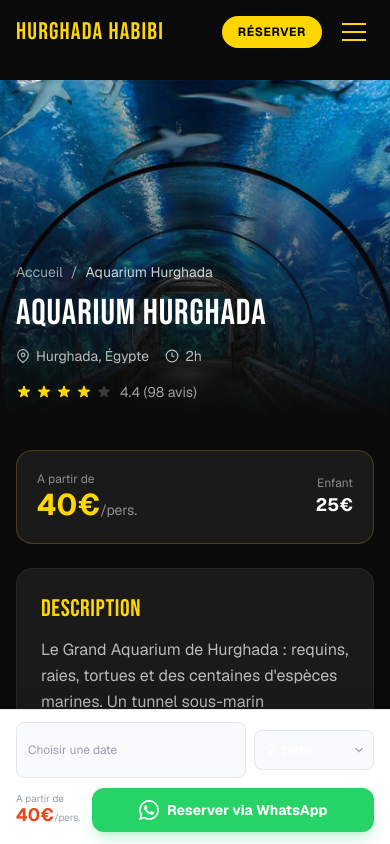
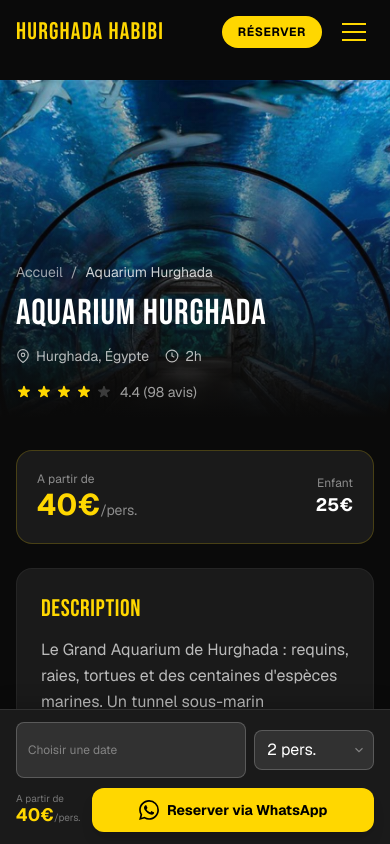
Before and after one commit to nabilnabti/hurghadahabibi, a Next.js app: page /v2/activite/aquarium-hurghada in a window 390 px wide. Shown: the top 844 px of the page. Built offline with nearby package versions, Linux system fonts and the light colour scheme.

Commit message:
fix: BookingButton thème dark pour V2 — placeholders visibles, labels clairs, bouton gold
Co-Authored-By: Claude Opus 4.6 (1M context) <noreply@anthropic.com>

```diff
--- a/src/app/(v2)/v2/activite/[slug]/page.tsx
+++ b/src/app/(v2)/v2/activite/[slug]/page.tsx
@@ -237,6 +237,7 @@ export default async function V2ActivityPage({
                       price={activity.price}
                       childPrice={activity.childPrice}
                       variant="sidebar"
+                      theme="dark"
                     />
                   </Suspense>
                 </div>
@@ -279,6 +280,7 @@ export default async function V2ActivityPage({
             price={activity.price}
             childPrice={activity.childPrice}
             variant="mobile"
+            theme="dark"
           />
         </Suspense>
         <div className="h-28 lg:hidden" />
--- a/src/components/BookingButton.tsx
+++ b/src/components/BookingButton.tsx
@@ -11,12 +11,14 @@ type Props = {
   price: number;
   childPrice?: number;
   variant: "sidebar" | "mobile";
+  theme?: "light" | "dark";
 };
 
-export default function BookingButton({ title, location, duration, price, childPrice, variant }: Props) {
+export default function BookingButton({ title, location, duration, price, childPrice, variant, theme = "light" }: Props) {
   const searchParams = useSearchParams();
   const [date, setDate] = useState("");
   const [persons, setPersons] = useState("2");
+  const dark = theme === "dark";
 
   useEffect(() => {
     const urlDate = searchParams.get("date");
@@ -45,15 +47,26 @@ Merci de me confirmer la disponibilite !`;
 
   const whatsappUrl = getWhatsAppUrl(message);
 
+  // Style tokens
+  const inputBg = dark ? "bg-white/10 border-white/20 text-white" : "bg-gray-50 border-gray-200 text-gray-900";
+  const placeholderColor = dark ? "text-white/40" : "text-gray-400";
+  const labelColor = dark ? "text-white/70" : "text-foreground";
+  const priceColor = dark ? "text-[#FFD700]" : "text-[#E8461C]";
+  const subTextColor = dark ? "text-white/40" : "text-gray-400";
+  const barBg = dark
+    ? "bg-[#1A1A1A] border-t border-white/10"
+    : "bg-white border-t border-gray-200";
+  const selectOptionBg = dark ? "bg-[#1A1A1A]" : "";
+
   if (variant === "mobile") {
     return (
-      <div className="fixed bottom-0 left-0 right-0 bg-white border-t border-gray-200 px-4 py-3 lg:hidden z-50 shadow-[0_-4px_20px_rgba(0,0,0,0.1)]">
+      <div className={`fixed bottom-0 left-0 right-0 ${barBg} px-4 py-3 lg:hidden z-50 shadow-[0_-4px_20px_rgba(0,0,0,0.2)]`}>
         {/* Row 1: Date + Personnes */}
         <div className="flex items-center gap-2 mb-2.5">
           {/* Date with placeholder */}
           <div className="flex-1 relative min-h-[40px]">
             {!date && (
-              <span className="absolute inset-0 flex items-center pl-3 text-gray-400 text-xs pointer-events-none z-10">
+              <span className={`absolute inset-0 flex items-center pl-3 ${placeholderColor} text-xs pointer-events-none z-10`}>
                 Choisir une date
               </span>
             )}
@@ -61,8 +74,8 @@ Merci de me confirmer la disponibilite !`;
               type="date"
               value={date}
               onChange={(e) => setDate(e.target.value)}
-              className="absolute inset-0 w-full h-full pl-3 pr-2 border border-gray-200 rounded-lg bg-gray-50 text-xs"
-              style={{ fontSize: "16px", color: date ? "#111827" : "transparent" }}
+              className={`absolute inset-0 w-full h-full pl-3 pr-2 border rounded-lg text-xs ${inputBg}`}
+              style={{ fontSize: "16px", color: date ? (dark ? "white" : "#111827") : "transparent", colorScheme: dark ? "dark" : "light" }}
             />
           </div>
           {/* Personnes */}
@@ -70,15 +83,15 @@ Merci de me confirmer la disponibilite !`;
             <select
               value={persons}
               onChange={(e) => setPersons(e.target.value)}
-              className="w-full h-[40px] pl-3 pr-7 border border-gray-200 rounded-lg bg-gray-50 text-xs appearance-none"
+              className={`w-full h-[40px] pl-3 pr-7 border rounded-lg text-xs appearance-none ${inputBg}`}
               style={{ fontSize: "16px" }}
             >
               {[1,2,3,4,5,6,7,8,9,10].map((n) => (
-                <option key={n} value={n}>{n} pers.</option>
+                <option key={n} value={n} className={selectOptionBg}>{n} pers.</option>
               ))}
-              <option value="10+">+10 pers.</option>
+              <option value="10+" className={selectOptionBg}>+10 pers.</option>
             </select>
-            <svg className="absolute right-2 top-1/2 -translate-y-1/2 w-3.5 h-3.5 text-gray-400 pointer-events-none" fill="none" viewBox="0 0 24 24" stroke="currentColor" strokeWidth="2">
+            <svg className={`absolute right-2 top-1/2 -translate-y-1/2 w-3.5 h-3.5 ${subTextColor} pointer-events-none`} fill="none" viewBox="0 0 24 24" stroke="currentColor" strokeWidth="2">
               <path d="M6 9l6 6 6-6" />
             </svg>
           </div>
@@ -86,14 +99,14 @@ Merci de me confirmer la disponibilite !`;
         {/* Row 2: Prix + Bouton */}
         <div className="flex items-center gap-3">
           <div className="shrink-0">
-            <p className="text-[10px] text-gray-400 leading-none">A partir de</p>
-            <p className="text-lg font-bold text-[#E8461C] leading-tight">{price}&euro;<span className="text-[10px] font-normal text-gray-400">/pers.</span></p>
+            <p className={`text-[10px] ${subTextColor} leading-none`}>A partir de</p>
+            <p className={`text-lg font-bold ${priceColor} leading-tight`}>{price}&euro;<span className={`text-[10px] font-normal ${subTextColor}`}>/pers.</span></p>
           </div>
           <a
             href={whatsappUrl}
             target="_blank"
             rel="noopener noreferrer"
-            className="flex-1 flex items-center justify-center gap-2 bg-[#25D366] hover:bg-[#20BD5A] text-white font-bold py-3 rounded-xl transition-colors text-sm shadow-lg shadow-green-500/20"
+            className={`flex-1 flex items-center justify-center gap-2 ${dark ? "bg-[#FFD700] text-black hover:bg-[#E5C200]" : "bg-[#25D366] hover:bg-[#20BD5A] text-white"} font-bold py-3 rounded-xl transition-colors text-sm shadow-lg`}
           >
             <svg className="w-5 h-5" fill="currentColor" viewBox="0 0 24 24">
               <path d="M17.472 14.382c-.297-.149-1.758-.867-2.03-.967-.273-.099-.471-.148-.67.15-.197.297-.767.966-.94 1.164-.173.199-.347.223-.644.075-.297-.15-1.255-.463-2.39-1.475-.883-.788-1.48-1.761-1.653-2.059-.173-.297-.018-.458.13-.606.134-.133.298-.347.446-.52.149-.174.198-.298.298-.497.099-.198.05-.371-.025-.52-.075-.149-.669-1.612-.916-2.207-.242-.579-.487-.5-.669-.51-.173-.008-.371-.01-.57-.01-.198 0-.52.074-.792.372-.272.297-1.04 1.016-1.04 2.479 0 1.462 1.065 2.875 1.213 3.074.149.198 2.096 3.2 5.077 4.487.709.306 1.262.489 1.694.625.712.227 1.36.195 1.871.118.571-.085 1.758-.719 2.006-1.413.248-.694.248-1.289.173-1.413-.074-.124-.272-.198-.57-.347m-5.421 7.403h-.004a9.87 9.87 0 01-5.031-1.378l-.361-.214-3.741.982.998-3.648-.235-.374a9.86 9.86 0 01-1.51-5.26c.001-5.45 4.436-9.884 9.888-9.884 2.64 0 5.122 1.03 6.988 2.898a9.825 9.825 0 012.893 6.994c-.003 5.45-4.437 9.884-9.885 9.884m8.413-18.297A11.815 11.815 0 0012.05 0C5.495 0 .16 5.335.157 11.892c0 2.096.547 4.142 1.588 5.945L.057 24l6.305-1.654a11.882 11.882 0 005.683 1.448h.005c6.554 0 11.89-5.335 11.893-11.893a11.821 11.821 0 00-3.48-8.413z" />
@@ -110,28 +123,35 @@ Merci de me confirmer la disponibilite !`;
     <div className="space-y-4">
       {/* Date picker */}
       <div>
-        <label className="block text-sm font-semibold text-foreground mb-1.5">Date souhaitee</label>
-        <input
-          type="date"
-          value={date}
-          onChange={(e) => setDate(e.target.value)}
-          className="w-full h-12 px-4 bg-gray-50 border border-gray-200 rounded-xl text-sm focus:outline-none focus:ring-2 focus:ring-[#E8461C]/30 focus:border-[#E8461C]/30"
-          style={{ fontSize: "16px" }}
-        />
+        <label className={`block text-sm font-semibold ${labelColor} mb-1.5`}>Date souhaitee</label>
+        <div className="relative min-h-[48px]">
+          {!date && (
+            <span className={`absolute inset-0 flex items-center pl-4 ${placeholderColor} text-sm pointer-events-none z-10`}>
+              Choisir une date
+            </span>
+          )}
+          <input
+            type="date"
+            value={date}
+            onChange={(e) => setDate(e.target.value)}
+            className={`absolute inset-0 w-full h-full px-4 border rounded-xl text-sm focus:outline-none focus:ring-2 ${dark ? "focus:ring-[#FFD700]/30 focus:border-[#FFD700]/30" : "focus:ring-[#E8461C]/30 focus:border-[#E8461C]/30"} ${inputBg}`}
+            style={{ fontSize: "16px", color: date ? (dark ? "white" : "#111827") : "transparent", colorScheme: dark ? "dark" : "light" }}
+          />
+        </div>
       </div>
 
       {/* Persons */}
       <div>
-        <label className="block text-sm font-semibold text-foreground mb-1.5">Nombre de personnes</label>
+        <label className={`block text-sm font-semibold ${labelColor} mb-1.5`}>Nombre de personnes</label>
         <select
           value={persons}
           onChange={(e) => setPersons(e.target.value)}
-          className="w-full h-12 px-4 bg-gray-50 border border-gray-200 rounded-xl text-sm appearance-none focus:outline-none focus:ring-2 focus:ring-[#E8461C]/30"
+          className={`w-full h-12 px-4 border rounded-xl text-sm appearance-none focus:outline-none focus:ring-2 ${dark ? "focus:ring-[#FFD700]/30" : "focus:ring-[#E8461C]/30"} ${inputBg}`}
         >
           {[1,2,3,4,5,6,7,8,9,10].map((n) => (
-            <option key={n} value={n}>{n} personne{n > 1 ? "s" : ""}</option>
+            <option key={n} value={n} className={selectOptionBg}>{n} personne{n > 1 ? "s" : ""}</option>
           ))}
-          <option value="10+">Plus de 10</option>
+          <option value="10+" className={selectOptionBg}>Plus de 10</option>
         </select>
       </div>
 
@@ -140,14 +160,14 @@ Merci de me confirmer la disponibilite !`;
         href={whatsappUrl}
         target="_blank"
         rel="noopener noreferrer"
-        className="flex items-center justify-center gap-2 w-full bg-[#25D366] hover:bg-[#20BD5A] text-white font-bold py-4 px-6 rounded-xl transition-colors text-base shadow-lg shadow-green-500/20"
+        className={`flex items-center justify-center gap-2 w-full ${dark ? "bg-[#FFD700] text-black hover:bg-[#E5C200]" : "bg-[#25D366] hover:bg-[#20BD5A] text-white"} font-bold py-4 px-6 rounded-xl transition-colors text-base shadow-lg`}
       >
         <svg className="w-5 h-5" fill="currentColor" viewBox="0 0 24 24">
           <path d="M17.472 14.382c-.297-.149-1.758-.867-2.03-.967-.273-.099-.471-.148-.67.15-.197.297-.767.966-.94 1.164-.173.199-.347.223-.644.075-.297-.15-1.255-.463-2.39-1.475-.883-.788-1.48-1.761-1.653-2.059-.173-.297-.018-.458.13-.606.134-.133.298-.347.446-.52.149-.174.198-.298.298-.497.099-.198.05-.371-.025-.52-.075-.149-.669-1.612-.916-2.207-.242-.579-.487-.5-.669-.51-.173-.008-.371-.01-.57-.01-.198 0-.52.074-.792.372-.272.297-1.04 1.016-1.04 2.479 0 1.462 1.065 2.875 1.213 3.074.149.198 2.096 3.2 5.077 4.487.709.306 1.262.489 1.694.625.712.227 1.36.195 1.871.118.571-.085 1.758-.719 2.006-1.413.248-.694.248-1.289.173-1.413-.074-.124-.272-.198-.57-.347m-5.421 7.403h-.004a9.87 9.87 0 01-5.031-1.378l-.361-.214-3.741.982.998-3.648-.235-.374a9.86 9.86 0 01-1.51-5.26c.001-5.45 4.436-9.884 9.888-9.884 2.64 0 5.122 1.03 6.988 2.898a9.825 9.825 0 012.893 6.994c-.003 5.45-4.437 9.884-9.885 9.884m8.413-18.297A11.815 11.815 0 0012.05 0C5.495 0 .16 5.335.157 11.892c0 2.096.547 4.142 1.588 5.945L.057 24l6.305-1.654a11.882 11.882 0 005.683 1.448h.005c6.554 0 11.89-5.335 11.893-11.893a11.821 11.821 0 00-3.48-8.413z" />
         </svg>
         Reserver via WhatsApp
       </a>
-      <p className="text-xs text-gray-400 text-center">Reponse rapide garantie</p>
+      <p className={`text-xs ${subTextColor} text-center`}>Reponse rapide garantie</p>
     </div>
   );
 }
```
